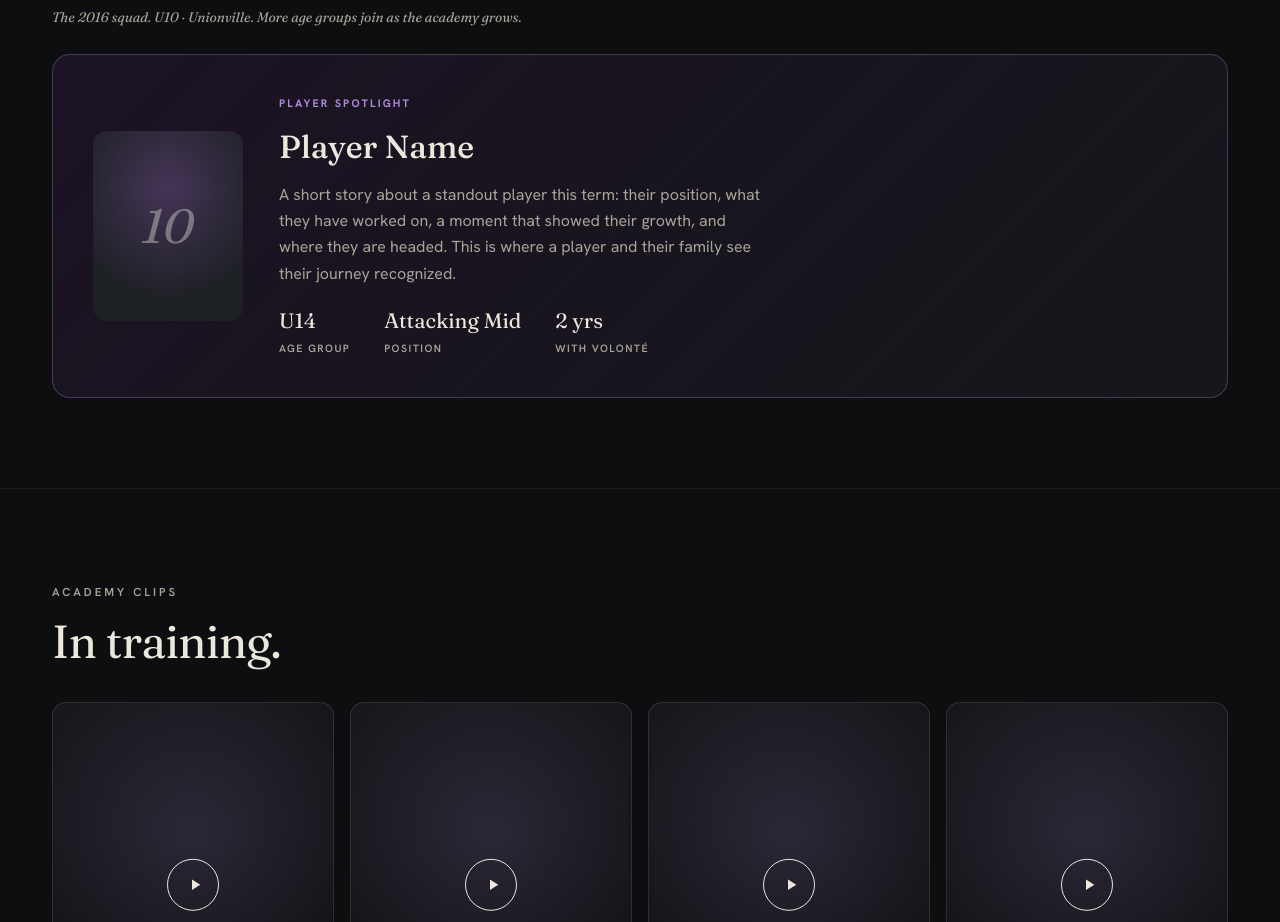
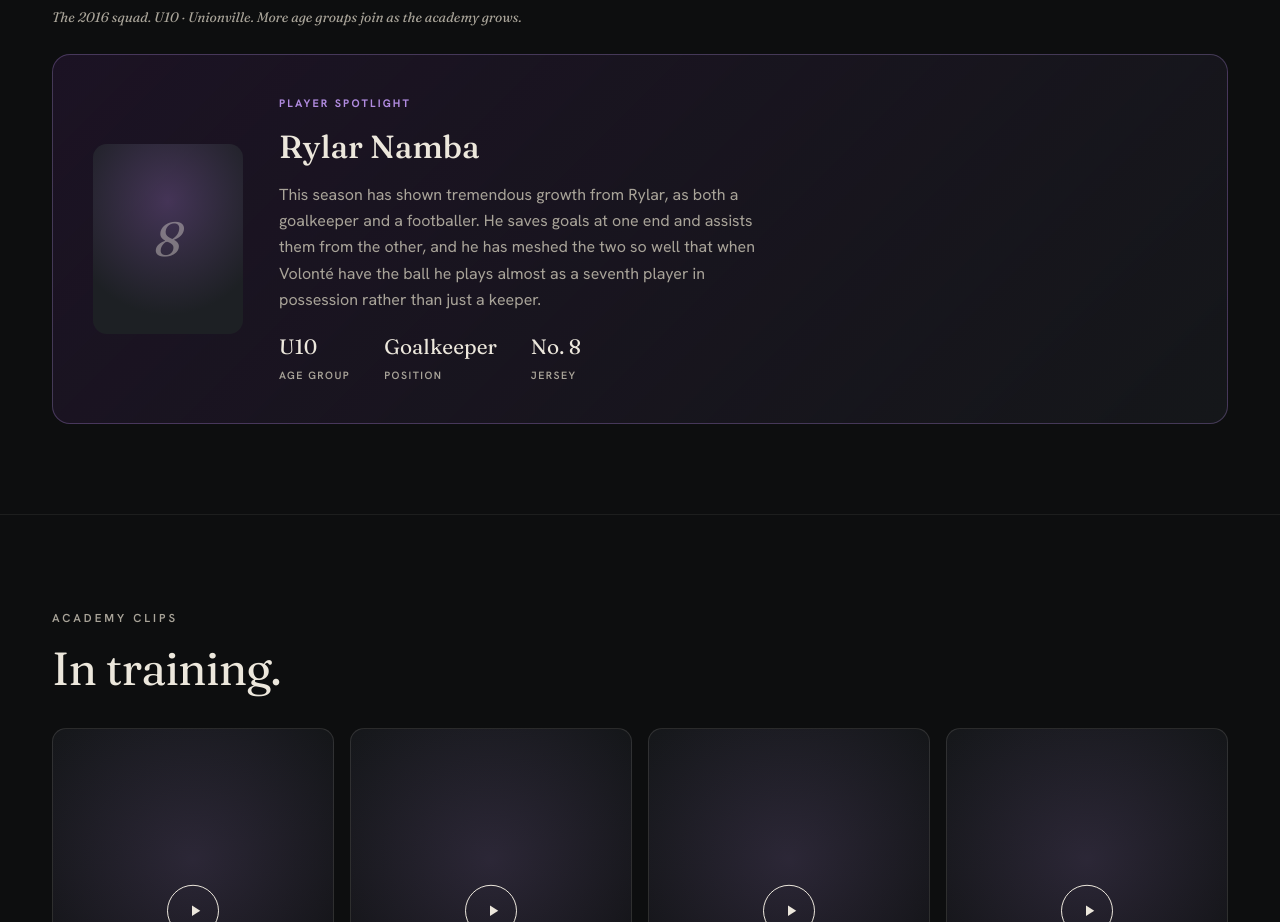
Before and after one commit to Alexandret10/volonte-fc, a plain HTML site: page academy.html in a window 1280 px wide. Shown: the part 1860-2782 px from the top of the page. Drawn offline with Linux system fonts and the light colour scheme.

Commit message:
Update academy.html

```diff
--- a/academy.html
+++ b/academy.html
@@ -58,15 +58,15 @@
       <p class="roster-note">The 2016 squad. U10 · Unionville. More age groups join as the academy grows.</p>
 
       <div class="spotlight reveal">
-        <div class="sp-photo"><span>10</span></div>
+        <div class="sp-photo"><span>8</span></div>
         <div>
           <div class="sp-tag">Player Spotlight</div>
-          <h3>Player Name</h3>
-          <p>A short story about a standout player this term: their position, what they have worked on, a moment that showed their growth, and where they are headed. This is where a player and their family see their journey recognized.</p>
+          <h3>Rylar Namba</h3>
+          <p>This season has shown tremendous growth from Rylar, as both a goalkeeper and a footballer. He saves goals at one end and assists them from the other, and he has meshed the two so well that when Volonté have the ball he plays almost as a seventh player in possession rather than just a keeper.</p>
           <div class="sp-stats">
-            <div><div class="n">U14</div><div class="l">Age group</div></div>
-            <div><div class="n">Attacking Mid</div><div class="l">Position</div></div>
-            <div><div class="n">2 yrs</div><div class="l">With Volonté</div></div>
+            <div><div class="n">U10</div><div class="l">Age group</div></div>
+            <div><div class="n">Goalkeeper</div><div class="l">Position</div></div>
+            <div><div class="n">No. 8</div><div class="l">Jersey</div></div>
           </div>
         </div>
       </div>
```
